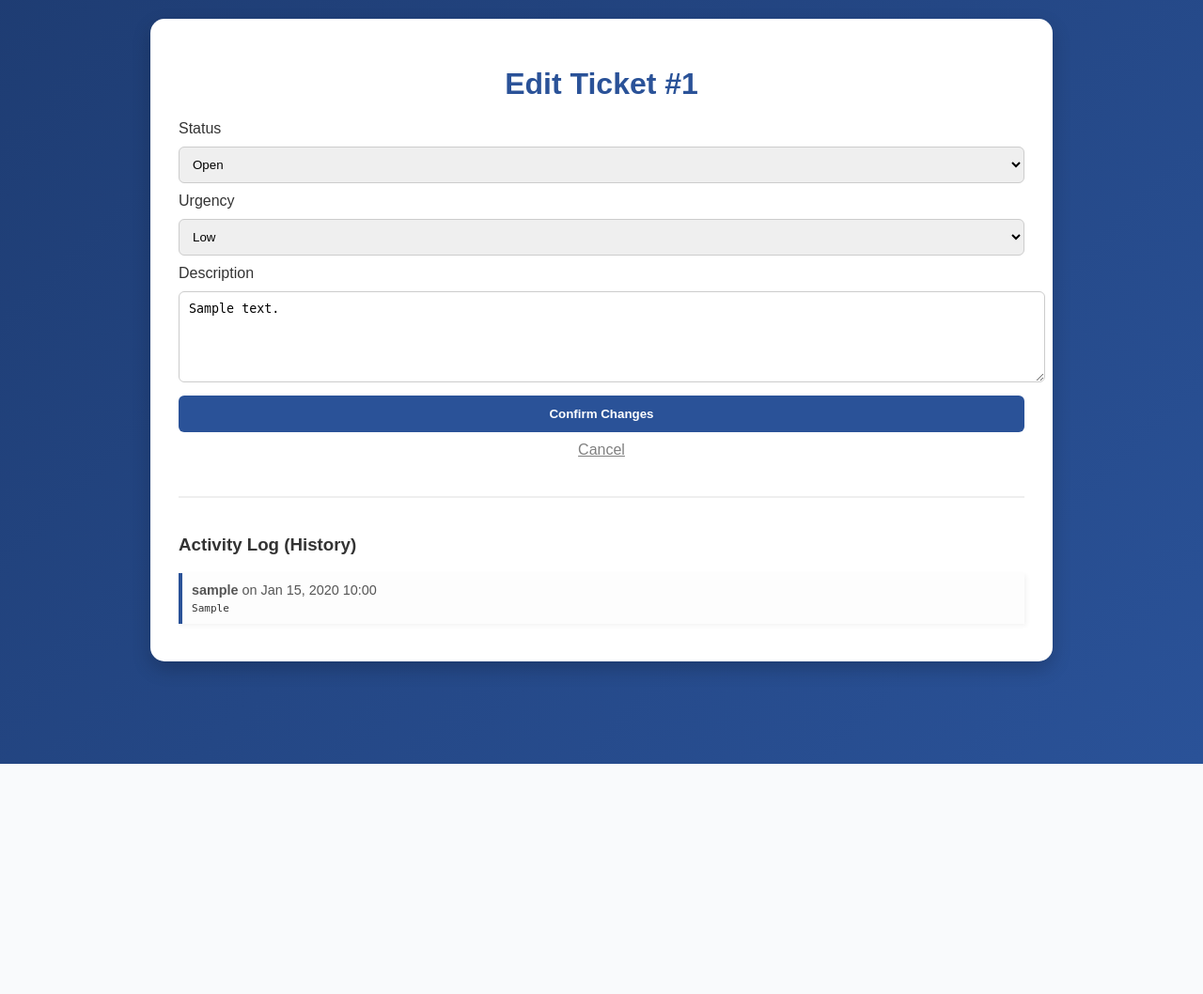
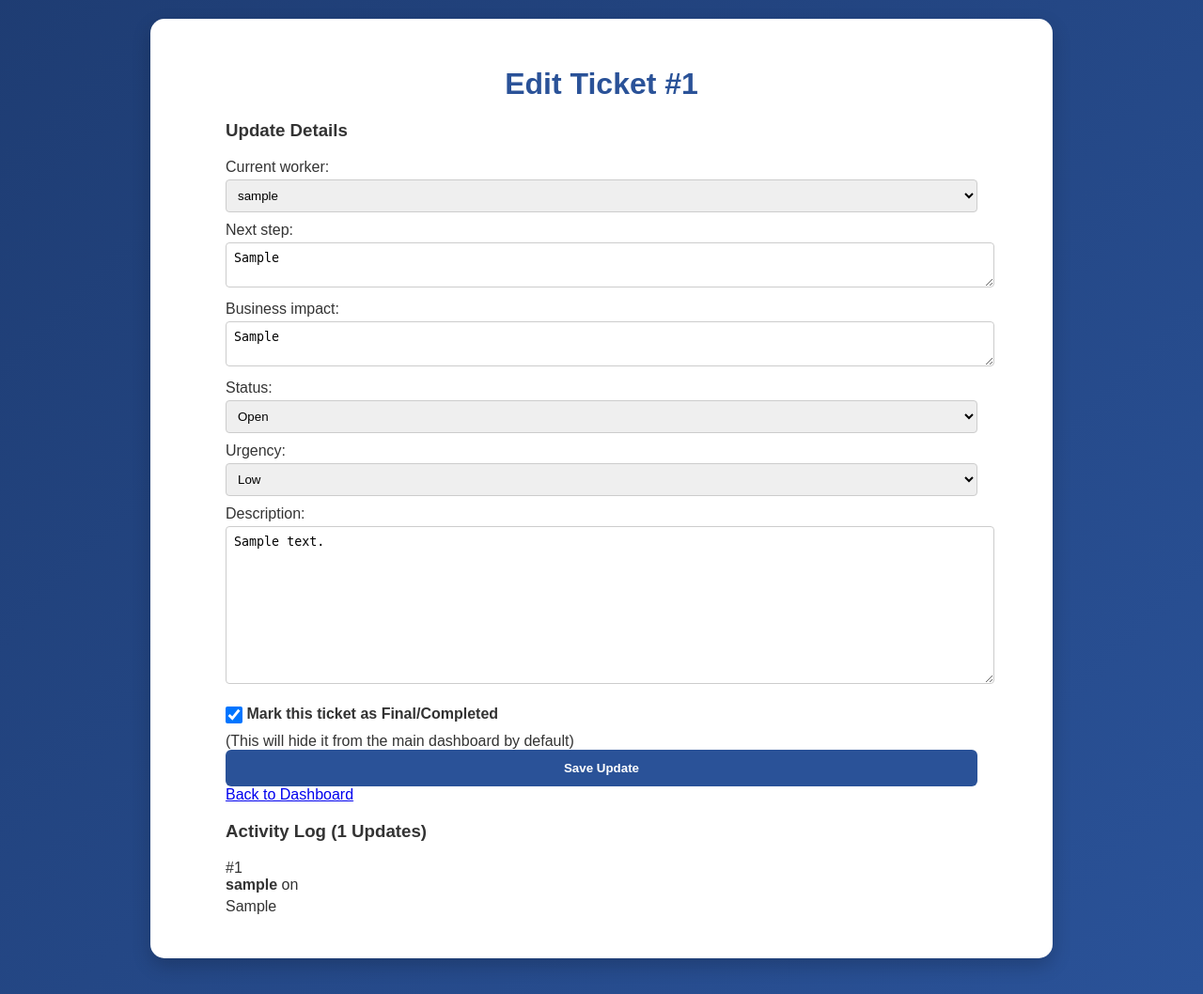
Before and after one commit to bisayangpusa/ticketing_system, a Django app: page /edit/1/ in a window 1280 px wide. Shown: the part 63-1121 px from the top of the page at 94% size. Before the commit the page ends 876 px from the top, so only its background shows below. Run offline with Django 5.2, Linux system fonts and the light colour scheme; a user stored in the database is signed in; tables that the repository leaves empty hold one stand-in row (values such as "Sample post").

Commit message:
Add worker tracking, activity logs, and completed ticket filtering

```diff
--- a/tickets/forms.py
+++ b/tickets/forms.py
@@ -4,5 +4,22 @@
 class TicketForm(forms.ModelForm):
     class Meta:
         model = Ticket
-        # Change 'name' to 'title' and remove 'issue' (since title covers it)
         fields = ['title', 'status', 'urgency', 'description']
+
+# --- NEW FORM ---
+class TicketUpdateForm(forms.ModelForm):
+    class Meta:
+        model = Ticket
+        fields = [
+            'current_worker',
+            'next_step',
+            'business_impact',
+            'status',
+            'urgency',
+            'description',
+            'is_completed'
+        ]
+        widgets = {
+            'next_step': forms.Textarea(attrs={'rows': 2}),
+            'business_impact': forms.Textarea(attrs={'rows': 2}),
+        }
--- a/tickets/models.py
+++ b/tickets/models.py
@@ -1,6 +1,7 @@
 import uuid
 from django.db import models
 from django.conf import settings
+from django.contrib.auth.models import User
 
 class Ticket(models.Model):
     STATUS_CHOICES = [('OPEN', 'Open'), ('IN_PROGRESS', 'In Progress'), ('RESOLVED', 'Resolved')]
@@ -19,6 +20,13 @@
     description = models.TextField()
     created_at = models.DateTimeField(auto_now_add=True)
 
+    # New Fields
+    current_worker = models.ForeignKey(User, on_delete=models.SET_NULL, null=True, blank=True, related_name='assigned_tickets')
+    next_step = models.TextField(blank=True, null=True)
+    business_impact = models.TextField(blank=True, null=True)
+    is_completed = models.BooleanField(default=False) # To hide/show in dashboard
+    update_count = models.IntegerField(default=0) # History increment
+
     def __str__(self):
         return f"#{self.ticket_id} - {self.title}"
 
--- a/tickets/templates/edit_ticket.html
+++ b/tickets/templates/edit_ticket.html
@@ -1,42 +1,98 @@
 {% extends 'base.html' %}
 
 {% block content %}
-    <h1>Edit Ticket #{{ ticket.id }}</h1>
-    <form method="POST">
+<div class="w3-container" style="max-width: 800px; margin: auto;">
+    <h1 class="w3-border-bottom w3-padding-16">Edit Ticket #{{ ticket.id|stringformat:".8s" }}</h1>
+
+    <div class="w3-card-4 w3-white w3-margin-bottom">
+        <header class="w3-container w3-blue">
+            <h3>Update Details</h3>
+        </header>
+
+        <form method="POST" class="w3-container w3-padding-24">
             {% csrf_token %}
-        <label>Status</label>
-        <select name="status">
-            {% for code, name in ticket.STATUS_CHOICES %}
-                <option value="{{ code }}" {% if ticket.status == code %}selected{% endif %}>{{ name }}</option>
-            {% endfor %}
-        </select>
 
-        <label>Urgency</label>
-        <select name="urgency">
-            {% for code, name in ticket.URGENCY_CHOICES %}
-                <option value="{{ code }}" {% if ticket.urgency == code %}selected{% endif %}>{{ name }}</option>
-            {% endfor %}
-        </select>
+            <div class="w3-row-section w3-margin-bottom">
+                {{ form.current_worker.label_tag }}
+                {{ form.current_worker }}
+            </div>
 
-        <label>Description</label>
-        <textarea name="description" rows="5">{{ ticket.description }}</textarea>
+            <div class="w3-row-section w3-margin-bottom">
+                {{ form.next_step.label_tag }}
+                {{ form.next_step }}
+            </div>
 
-        <button type="submit">Confirm Changes</button>
-        <a href="{% url 'dashboard' %}" style="display:block; text-align:center; margin-top:10px; color:gray;">Cancel</a>
-	   <div class="history-section" style="margin-top: 40px; border-top: 2px solid #eee; padding-top: 20px;">
-	    <h3>Activity Log (History)</h3>
+            <div class="w3-row-section w3-margin-bottom">
+                {{ form.business_impact.label_tag }}
+                {{ form.business_impact }}
+            </div>
+
+            <div class="w3-row w3-section">
+                <div class="w3-col s6 w3-padding-small">
+                    {{ form.status.label_tag }}
+                    {{ form.status }}
+                </div>
+                <div class="w3-col s6 w3-padding-small">
+                    {{ form.urgency.label_tag }}
+                    {{ form.urgency }}
+                </div>
+            </div>
+
+            <div class="w3-section">
+                {{ form.description.label_tag }}
+                {{ form.description }}
+            </div>
+
+            <div class="w3-panel w3-light-gray w3-leftbar w3-border-blue w3-padding">
+                <label class="w3-validate">
+                    {{ form.is_completed }} <strong>Mark this ticket as Final/Completed</strong>
+                </label>
+                <p class="w3-small w3-text-grey" style="margin: 0;">(This will hide it from the main dashboard by default)</p>
+            </div>
+
+            <div class="w3-padding-16">
+                <button type="submit" class="w3-button w3-blue w3-round">Save Update</button>
+                <a href="{% url 'dashboard' %}" class="w3-button w3-light-gray w3-round">Back to Dashboard</a>
+            </div>
+        </form>
+    </div>
+
+    <div class="w3-container w3-margin-top">
+        <h3 class="w3-border-bottom">Activity Log ({{ ticket.update_count }} Updates)</h3>
+
         {% for log in ticket.history.all %}
-	        <div style="background: #fdfdfd; border-left: 4px solid #2a5298; padding: 10px; margin-bottom: 10px; box-shadow: 2px 2px 5px rgba(0,0,0,0.05);">
-	            <p style="margin: 0; font-size: 0.9em; color: #555;">
-	                <strong>{{ log.user.username }}</strong> on {{ log.timestamp|date:"M d, Y H:i" }}
+            <div class="w3-panel w3-white w3-card-2 w3-leftbar w3-border-blue w3-padding-small">
+                <div class="w3-row">
+                    <div class="w3-col s1">
+                        <span class="w3-tag w3-blue w3-round">#{{ forloop.revcounter }}</span>
+                    </div>
+                    <div class="w3-col s11">
+                        <p style="margin: 0;">
+                            <strong>{{ log.user.username }}</strong> on {{ log.created_at|date:"M d, Y H:i" }}
                         </p>
-	            <p style="margin: 5px 0 0 0; font-family: monospace; font-size: 0.85em;">
-	                {{ log.changes }}
-	            </p>
+                        <p class="w3-text-dark-grey" style="margin-top: 5px;">{{ log.changes }}</p>
+                    </div>
+                </div>
             </div>
         {% empty %}
-	        <p style="color: #999;">No history available for this ticket.</p>
+            <p class="w3-text-grey">No history records found in the database.</p>
         {% endfor %}
     </div>
-    </form>
+</div>
+
+<style>
+    /* Ensure form inputs look consistent with W3.CSS */
+    input[type=text], select, textarea, .w3-input {
+        width: 100%;
+        padding: 8px;
+        border: 1px solid #ccc;
+        border-radius: 4px;
+        margin-top: 4px;
+    }
+    input[type=checkbox] {
+        width: 18px;
+        height: 18px;
+        vertical-align: middle;
+    }
+</style>
 {% endblock %}
--- a/tickets/views.py
+++ b/tickets/views.py
@@ -2,20 +2,25 @@
 from django.db.models import Q
 
 from .models import Ticket, TicketHistory
-from .forms import TicketForm
+from .forms import TicketForm, TicketUpdateForm
 
 
 from django.contrib.auth.decorators import login_required
 
 @login_required
 def dashboard(request):
+    # Check if the user wants to see completed tickets
+    show_completed = request.GET.get('show_completed') == 'true'
     query = request.GET.get('q', '')
-    urgency_filter = request.GET.get('urgency', '')
-    status_filter = request.GET.get('status', '')
 
+    # Base queryset: Order by newest first
     tickets = Ticket.objects.all().order_by('-created_at')
 
-    # Text Search (Title, UUID, Description)
+    # NEW: Hide completed tickets by default
+    if not show_completed:
+        tickets = tickets.filter(is_completed=False)
+
+    # Keep your existing search logic
     if query:
         tickets = tickets.filter(
             Q(title__icontains=query) |
@@ -23,17 +28,10 @@
             Q(description__icontains=query)
         )
 
-    # Specific Dropdown Filters
-    if urgency_filter:
-        tickets = tickets.filter(urgency=urgency_filter)
-
-    if status_filter:
-        tickets = tickets.filter(status=status_filter)
-
+    # Keep your existing POST logic for creating tickets
     if request.method == 'POST':
         Ticket.objects.create(
             title=request.POST.get('title'),
-            # email=request.POST.get('email'), <--- REMOVE OR COMMENT THIS LINE
             description=request.POST.get('description'),
             urgency=request.POST.get('urgency'),
             creator=request.user
@@ -43,9 +41,10 @@
     return render(request, 'dashboard.html', {
         'tickets': tickets,
         'query': query,
-        'urgency_filter': urgency_filter,
-        'status_filter': status_filter
+        'show_completed': show_completed  # Pass this to the template
     })
+
+
 
 @login_required
 def edit_ticket(request, pk):
@@ -53,27 +52,38 @@
 
     if request.method == 'POST':
         old_desc = ticket.description
-        new_desc = request.POST.get('description')
-        new_status = request.POST.get('status')
+        old_status = ticket.status
 
-        # Determine what changed for the log
-        changes_list = []
-        if old_desc != new_desc:
-            changes_list.append(f"Description changed from '{old_desc[:30]}...' to '{new_desc[:30]}...'")
-        if ticket.status != new_status:
-            changes_list.append(f"Status changed to {new_status}")
+        form = TicketUpdateForm(request.POST, instance=ticket)
 
-        ticket.description = new_desc
-        ticket.status = new_status
-        ticket.urgency = request.POST.get('urgency')
-        ticket.save()
+        if form.is_valid():
+            # 1. Save the form first to get the new data
+            updated_ticket = form.save(commit=False)
 
-        if changes_list:
+            # 2. Increment the count
+            updated_ticket.update_count += 1
+            updated_ticket.save()
+
+            # 3. Build the changes list
+            changes_list = []
+            if old_desc != updated_ticket.description:
+                changes_list.append("Description updated")
+            if old_status != updated_ticket.status:
+                changes_list.append(f"Status: {updated_ticket.status}")
+
+            # If no specific desc/status changed, add a general label
+            if not changes_list:
+                changes_list.append("Ticket details/worker updated")
+
+            # 4. ALWAYS create a history record if the form was saved
             TicketHistory.objects.create(
-                ticket=ticket,
+                ticket=updated_ticket,
                 user=request.user,
                 changes=" | ".join(changes_list)
             )
-        return redirect('dashboard')
 
-    return render(request, 'edit_ticket.html', {'ticket': ticket})
+            return redirect('dashboard')
+    else:
+        form = TicketUpdateForm(instance=ticket)
+
+    return render(request, 'edit_ticket.html', {'form': form, 'ticket': ticket})
```
Also changed, not shown: tickets/templates/dashboard.html (+14 -21 lines), tickets/migrations/0004_ticket_business_impact_ticket_current_worker_and_more.py (added). Lines whose indentation alone changed are shown as unchanged.
